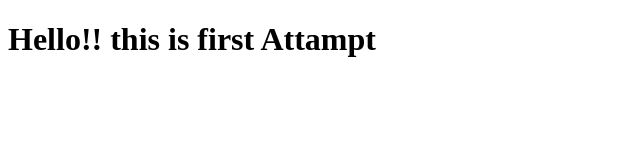
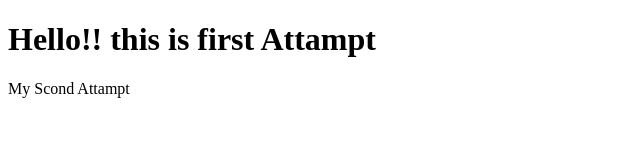
Before and after one commit to samiul-hasan-sysforge/Third-Repo, a plain HTML site: page index.html in a window 1280 px wide. Shown: the whole page, without its empty margins (0-640 px from the left). Drawn offline with Linux system fonts and the light colour scheme.

Commit message:
Second Update

```diff
--- a/index.html
+++ b/index.html
@@ -7,5 +7,6 @@
 </head>
 <body>
     <h1>Hello!! this is first Attampt</h1>
+    <p>My Scond Attampt</p>
 </body>
 </html>
```
